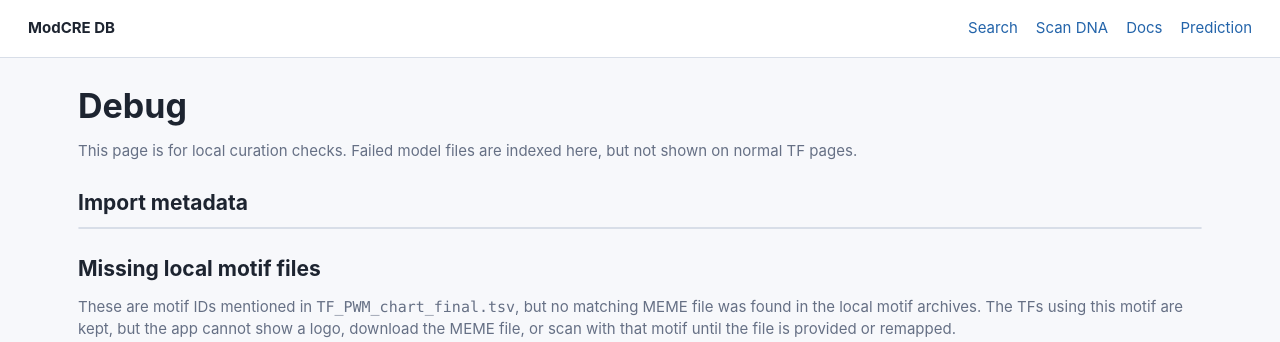
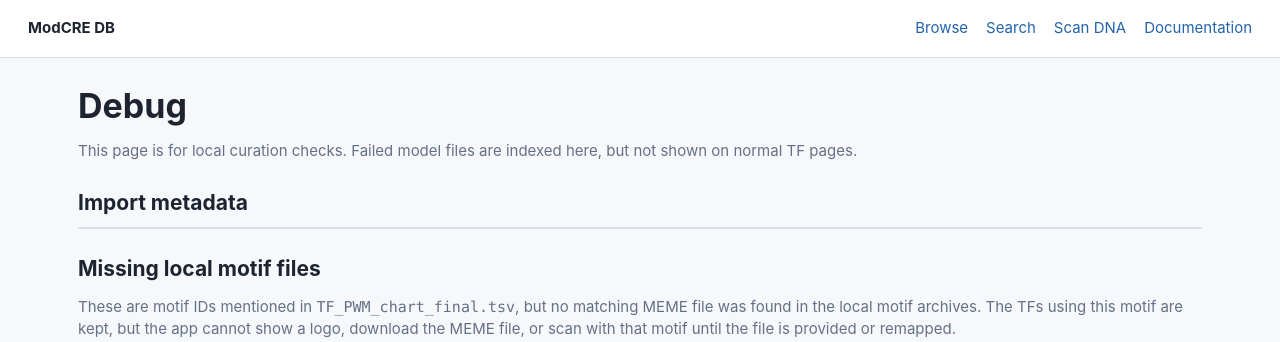
Before and after one commit to abotlp/ModCREDB, a Python web app: template templates/debug.html in a window 1280 px wide. Shown: the top 342 px of the page. Run offline with Jinja, Linux system fonts and the light colour scheme; the template is opened without the code that fills it, so the values that code supplies are empty.

Commit message:
Simplify documentation navigation

```diff
--- a/templates/base.html
+++ b/templates/base.html
@@ -15,10 +15,10 @@
     <header class="topbar">
       <a class="brand" href="/">ModCRE DB</a>
       <nav>
+        <a href="/">Browse</a>
         <a href="/search">Search</a>
         <a href="/scan">Scan DNA</a>
-        <a href="/docs">Docs</a>
-        <a href="/evidence">Prediction</a>
+        <a href="/docs">Documentation</a>
         {% if debug_enabled %}<a href="/debug">Debug</a>{% endif %}
       </nav>
     </header>
```
